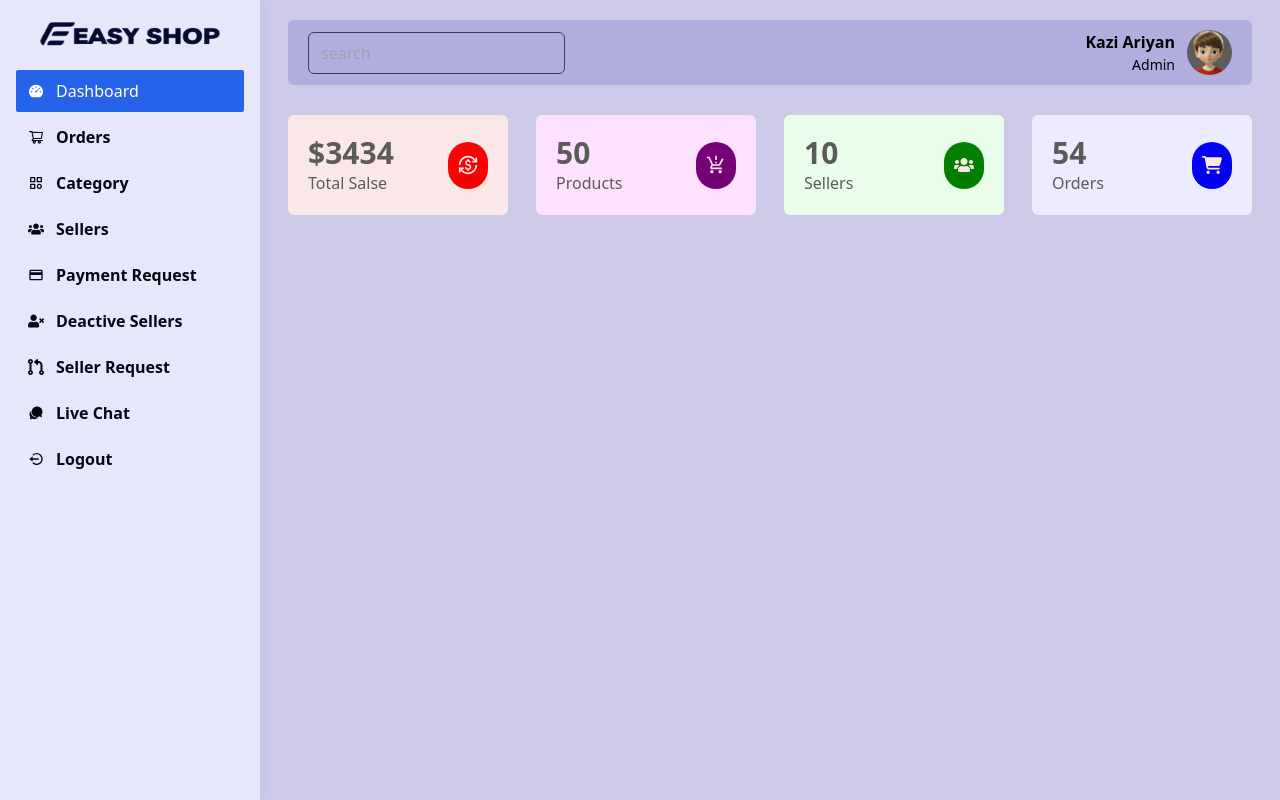
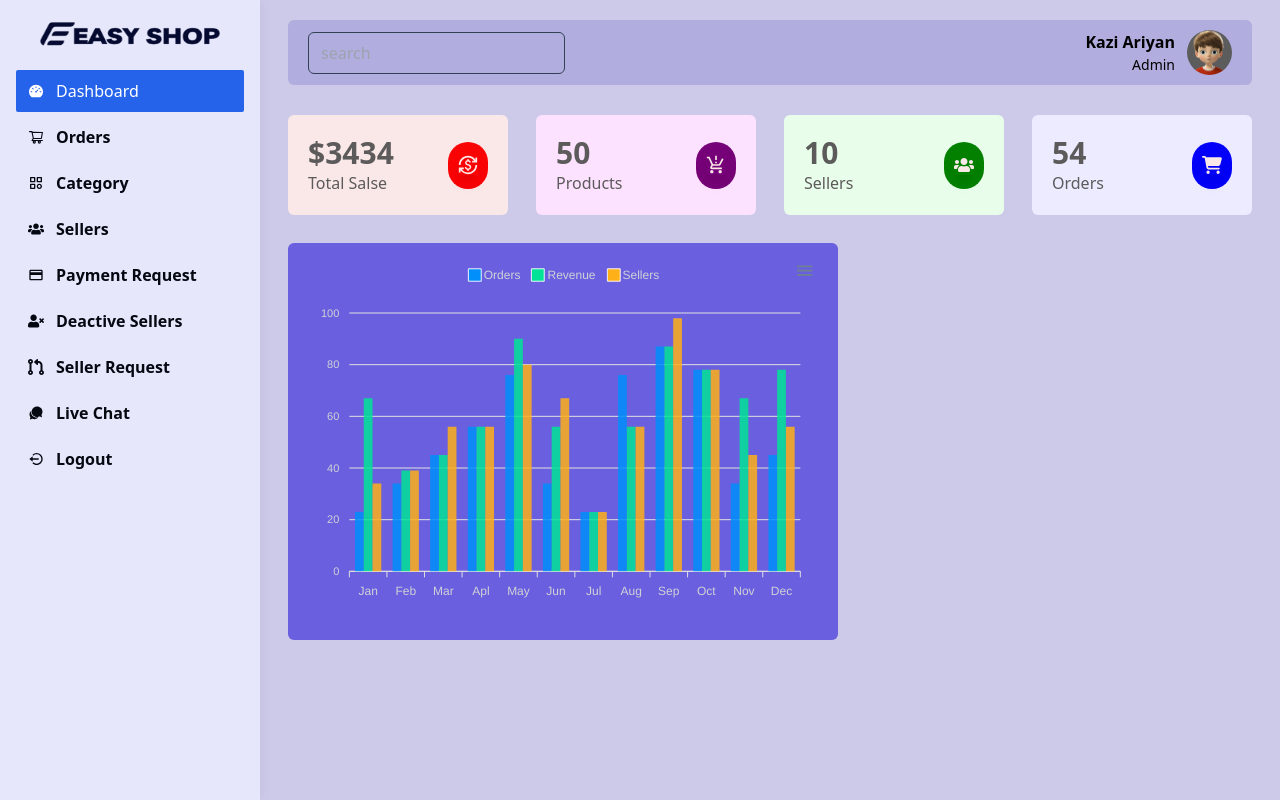
Before and after one commit to ajdjaiuoapooiad/node-react-dashboard3, a React (Create React App) app: page /admin/dashboard in a window 1280 px wide. Built offline with nearby package versions, Linux system fonts and the light colour scheme.

Commit message:
chart ok

```diff
--- a/src/views/admin/AdminDashboard.jsx
+++ b/src/views/admin/AdminDashboard.jsx
@@ -3,12 +3,62 @@
 import { MdCurrencyExchange } from "react-icons/md";
 import { MdProductionQuantityLimits } from "react-icons/md";
 import { FaUsers } from "react-icons/fa";
-
+import Chart from 'react-apexcharts';
 
 
 
 
 const AdminDashboard = () => {
+
+
+
+
+    const state = {
+        series : [
+            {
+                name : "Orders",
+                data : [23,34,45,56,76,34,23,76,87,78,34,45]
+            },
+            {
+                name : "Revenue",
+                data : [67,39,45,56,90,56,23,56,87,78,67,78]
+            },
+            {
+                name : "Sellers",
+                data : [34,39,56,56,80,67,23,56,98,78,45,56]
+            },
+        ],
+        options : {
+            color : ['#181ee8','#181ee8'],
+            plotOptions: {
+                radius : 30
+            },
+            chart : {
+                background : 'transparent',
+                foreColor : '#d0d2d6'
+            },
+            dataLabels : {
+                enabled : false
+            },
+            strock : {
+                show : true,
+                curve : ['smooth','straight','stepline'],
+                lineCap : 'butt',
+                colors : '#f0f0f0',
+                width  : .5,
+                dashArray : 0
+            },
+            xaxis : {
+                categories : ['Jan','Feb','Mar','Apl','May','Jun','Jul','Aug','Sep','Oct','Nov','Dec']
+            },
+            legend : {
+                position : 'top'
+            }
+        }
+    }
+
+
+
     return (
         <div className='px-2 md:px-7 py-5'>
             <div className='w-full grid grid-cols-1 sm:grid-cols-2 md:grid-cols-2 lg:grid-cols-4 gap-7'>
@@ -50,6 +100,21 @@
                     </div>
                 </div>
             </div>
+
+
+
+
+            <div className='w-full flex flex-wrap mt-7'>
+                <div className='w-full lg:w-7/12 lg:pr-3'>
+                    <div className='w-full bg-[#6a5fdf] p-4 rounded-md'>
+                <Chart options={state.options} series={state.series} type='bar' height={350} />
+                    </div>
+
+                </div>
+            </div>
+
+
+
         </div>
     );
 };
```
